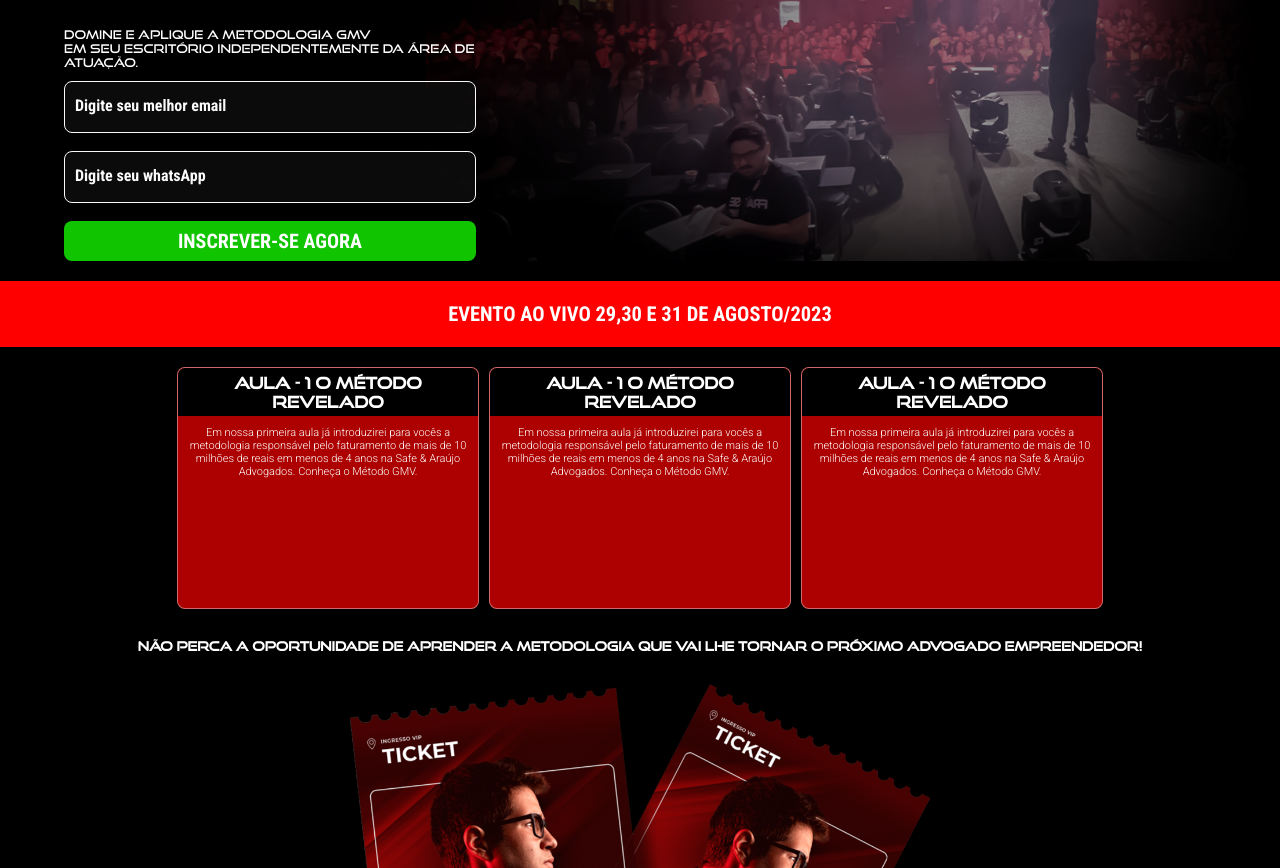
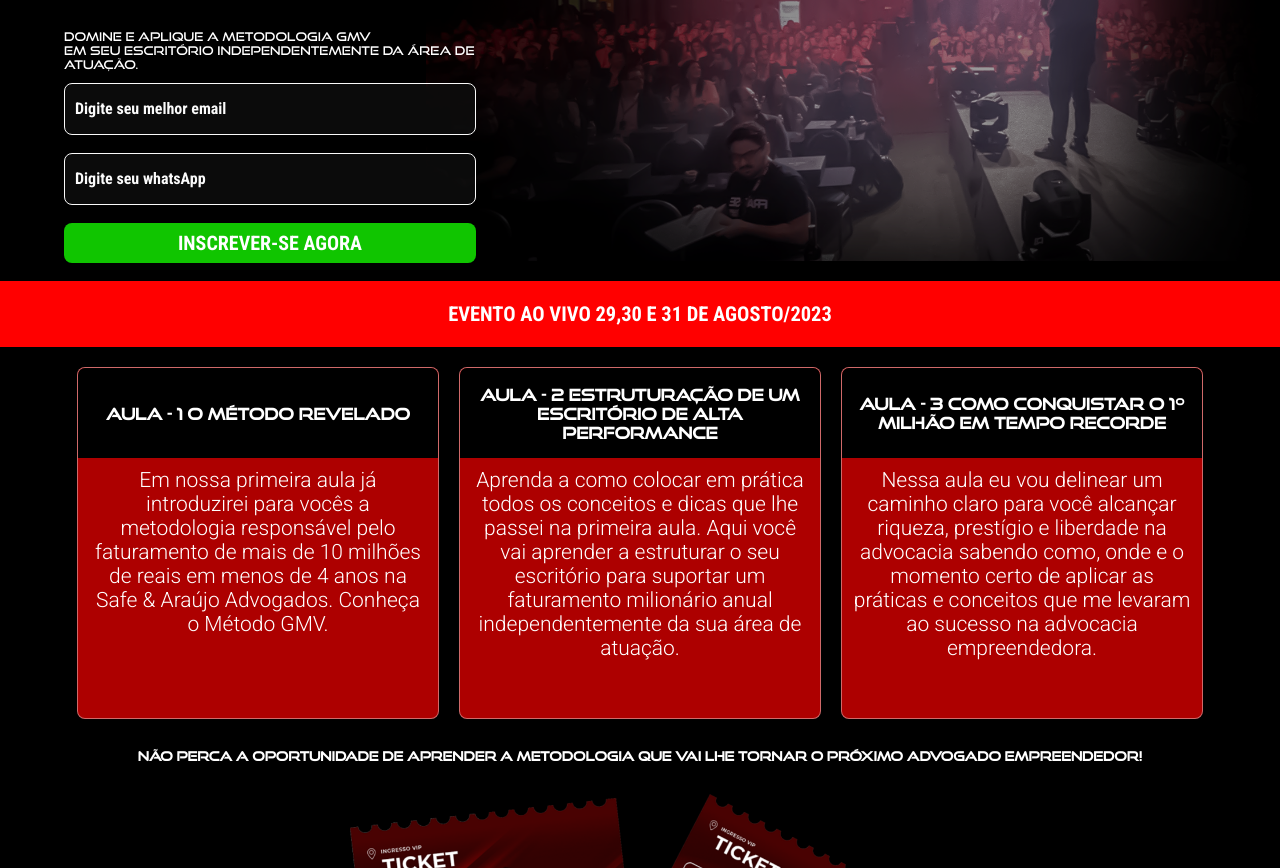
Before and after one commit to maaxizin25/page-3-tayler, a plain HTML site: page index.html in a window 1280 px wide. Shown: the part 239-1107 px from the top of the page. Drawn offline with Linux system fonts and the light colour scheme.

Commit message:
fix: logo and cards

```diff
--- a/index.html
+++ b/index.html
@@ -20,7 +20,7 @@
             <img src="assets/image 2 (1).png" alt="" />
           </div>
           <div class="container-info-first">
-            <img class="logo" src="assets/LOGO ADV EMP.png" alt="" />
+            <img class="logo" src="assets/LOGO ADV EMP HORIZONTAL.png" alt="" />
             <h2>
               CONQUISTE SEU FATURAMENTO<br />
               MILIONÁRIO NA ADVOCACIA<br />
@@ -60,27 +60,29 @@
             </li>
             <li class="card-two">
               <div>
-                <h2>Aula - 1 O método revelado</h2>
+                <h2>
+                  Aula - 2 ESTRUTURAÇÃO DE UM ESCRITÓRIO DE ALTA PERFORMANCE
+                </h2>
               </div>
               <div>
                 <p>
-                  Em nossa primeira aula já introduzirei para vocês a
-                  metodologia responsável pelo faturamento de mais de 10 milhões
-                  de reais em menos de 4 anos na Safe & Araújo Advogados.
-                  Conheça o Método GMV.
+                  Aprenda a como colocar em prática todos os conceitos e dicas
+                  que lhe passei na primeira aula. Aqui você vai aprender a
+                  estruturar o seu escritório para suportar um faturamento
+                  milionário anual independentemente da sua área de atuação.
                 </p>
               </div>
             </li>
             <li class="card-three">
               <div>
-                <h2>Aula - 1 O método revelado</h2>
+                <h2>Aula - 3 COMO CONQUISTAR O 1º MILHÃO EM TEMPO RECORDE</h2>
               </div>
               <div>
                 <p>
-                  Em nossa primeira aula já introduzirei para vocês a
-                  metodologia responsável pelo faturamento de mais de 10 milhões
-                  de reais em menos de 4 anos na Safe & Araújo Advogados.
-                  Conheça o Método GMV.
+                  Nessa aula eu vou delinear um caminho claro para você alcançar
+                  riqueza, prestígio e liberdade na advocacia sabendo como, onde
+                  e o momento certo de aplicar as práticas e conceitos que me
+                  levaram ao sucesso na advocacia empreendedora.
                 </p>
               </div>
             </li>
@@ -92,14 +94,18 @@
             NÃO PERCA A OPORTUNIDADE DE APRENDER A METODOLOGIA QUE VAI LHE
             TORNAR O PRÓXIMO ADVOGADO EMPREENDEDOR!
           </h3>
-          <img src="/assets/TIKCET-mockup.png" alt="" />
+          <img src="assets/TIKCET-mockup.png" alt="" />
           <button>INSCREVER-SE AGORA</button>
         </div>
 
         <div class="six-container-second">
           <div class="five-container-controller">
             <footer>
-              <img class="logo" src="assets/LOGO ADV EMP.png" alt="" />
+              <img
+                class="logo"
+                src="assets/LOGO ADV EMP HORIZONTAL.png"
+                alt=""
+              />
             </footer>
           </div>
         </div>
--- a/style.css
+++ b/style.css
@@ -66,13 +66,12 @@ ul {
   justify-content: center;
   flex-wrap: wrap;
   padding: 20px;
-  gap: 10px;
+  gap: 20px;
   z-index: 1;
 }
 li {
-  width: 200px;
+  width: 100%;
   border: 1px solid rgba(255, 255, 255, 0.411);
-  height: 160px;
   border-radius: 8px;
   background-color: rgb(173, 0, 0);
   overflow: hidden;
@@ -80,14 +79,20 @@ li {
 li > div > h2 {
   box-sizing: border-box;
   padding: 5px;
+  height: 90px;
   display: flex;
+  text-align: center;
+  justify-content: center;
+  align-items: center;
   background-color: black;
 }
 li > div > p {
   color: white;
   padding: 10px;
   text-align: center;
-  font-size: 11px;
+  display: flex;
+  align-items: center;
+  font-size: 21px;
   font-family: "Roboto", sans-serif;
 }
 .card-one {
@@ -113,6 +118,9 @@ li > div > p {
     width: 332px;
     font-size: 16px;
   }
+  ul > li {
+    min-height: 280px !important;
+  }
 }
 .logo {
   max-width: 256px;
@@ -129,8 +137,8 @@ li > div > p {
 
 @media (min-width: 767px) {
   li {
-    width: 300px;
-    height: 240px;
+    width: 360px;
+    height: 350px;
   }
   .subtitle {
     font-size: 12px;
```
Also changed, not shown: assets/LOGO ADV EMP HORIZONTAL.png (added).
